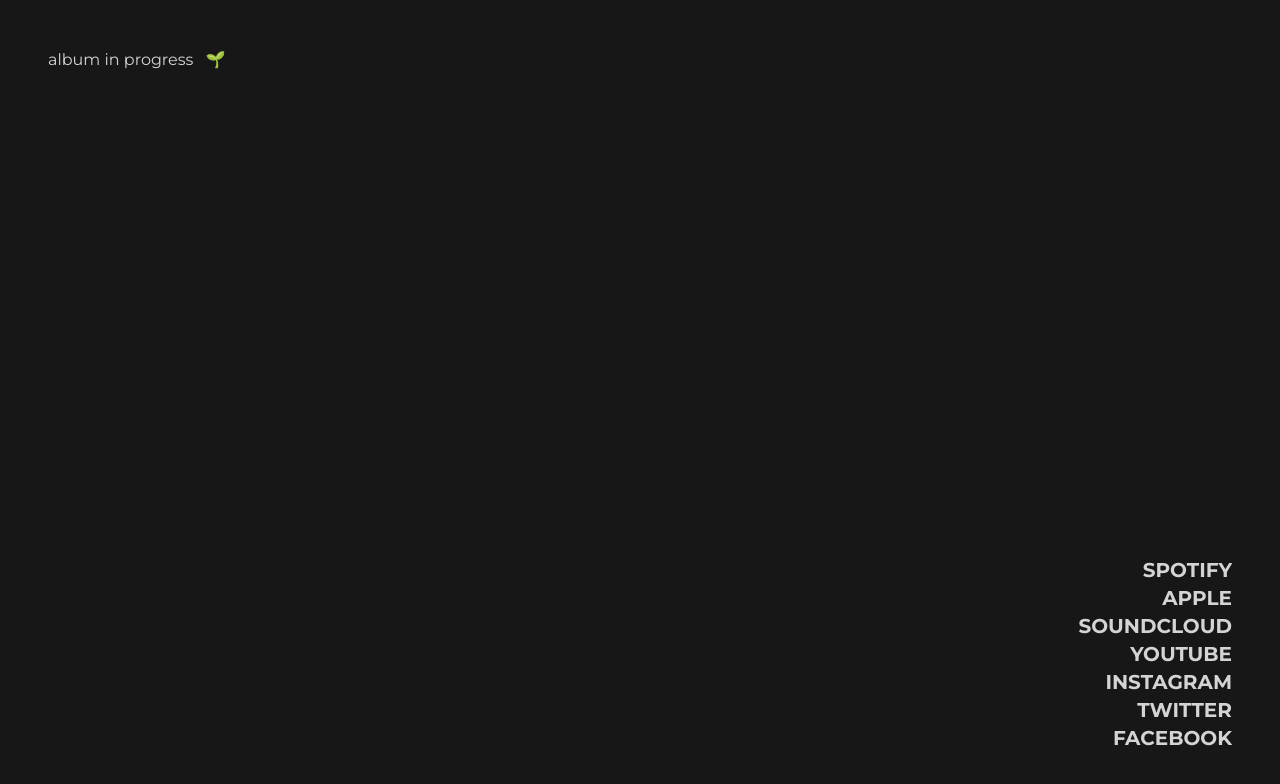
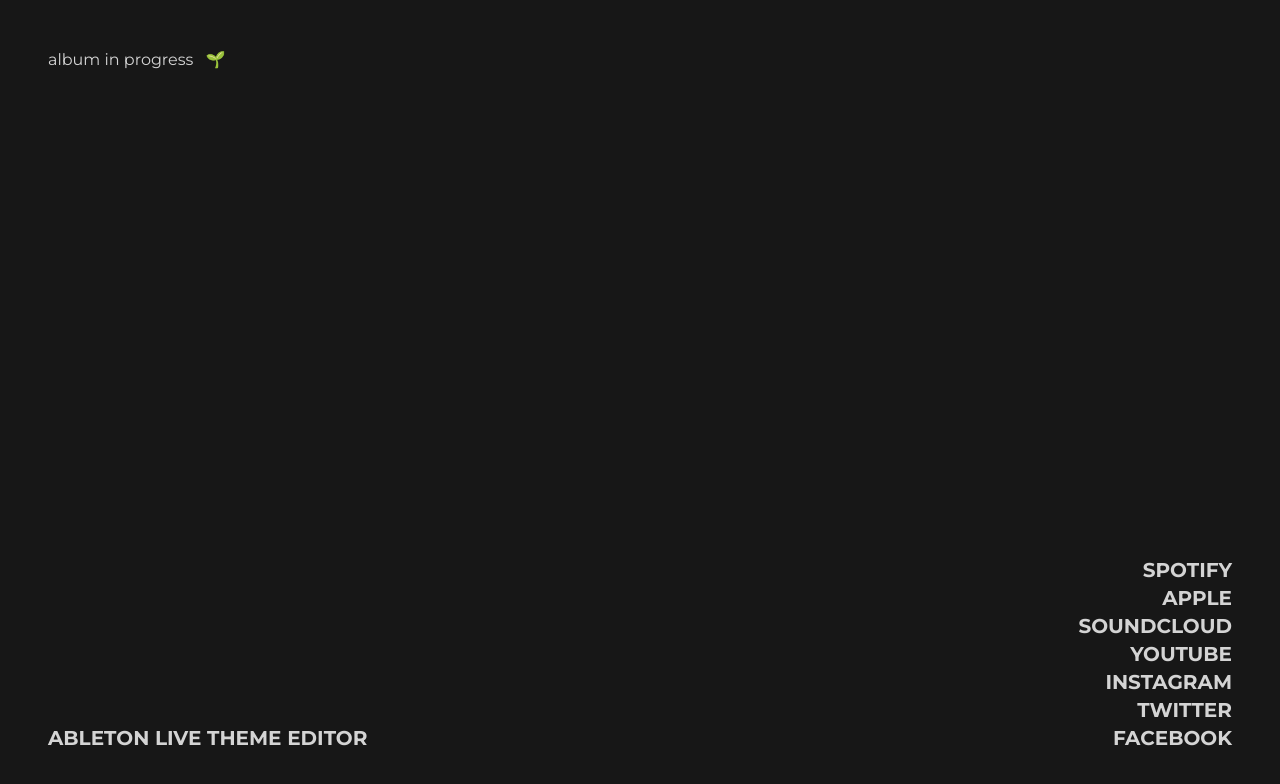
Before and after one commit to verbana/verbana.github.io, a plain HTML site: page docs/index.html in a window 1280 px wide. Drawn offline with nearby package versions, Linux system fonts and the light colour scheme.

Commit message:
Add link to editor on desktop

```diff
--- a/docs/index.html
+++ b/docs/index.html
@@ -21,7 +21,6 @@
     <meta property="og:image:type"      content="image/jpeg" />
     <meta property="og:image:width"     content="2090" />
     <meta property="og:image:height"    content="5224" />
-    <meta property="fb:app_id"          content="" />   <!-- TODO: ADD THIS -->
 
     <title>Verbana</title>
 
@@ -74,7 +73,7 @@
     <div id="container"
          class="h-screen w-screen py-12 px-12
           bg-neutral-900 text-neutral-300
-          flex flex-col">
+          flex flex-col select-none">
 
       <div id="about"
            class="
@@ -88,8 +87,18 @@
       <div id="links"
            class="font-bold text-xl uppercase
            flex-none
-           ">
+           flex flex-row place-items-end">
 
+        <div id="links-desktop" class="invisible flex-grow">
+          <p class="text-left bottom-0">
+            <a class="ease-in duration-200 hover:text-violet-500"
+               href="https://themes.verbana.io">
+              Ableton Live Theme Editor
+            </a>
+          </p>
+        </div>
+
+        <div id="links-all">
           <p class="text-right">
             <a class="ease-in duration-200 hover:text-[#1DB954]"
                href="https://open.spotify.com/artist/3wOCQJuZKO2Dr7B8R7t5Zl">
@@ -132,9 +141,15 @@
               Facebook
             </a>
           </p>
+        </div>
       </div>
 
     </div>
   </body>
 
+  <script>
+    if (!navigator.userAgent.includes("Mobi")) {
+      document.getElementById("links-desktop").classList.remove("invisible")
+    }
+  </script>
 </html>
```
